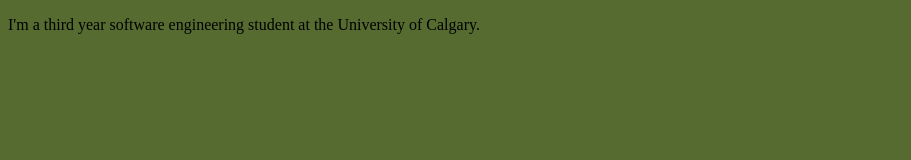
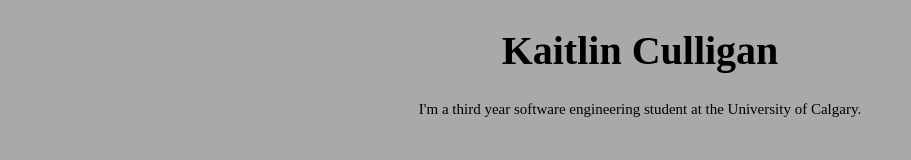
Before and after one commit to kaitlinculligan/kaitlinculligan.github.io, a plain HTML site: page index.html in a window 1280 px wide. Shown: the whole page, without its empty margins (0-911 px from the left). Drawn offline with Linux system fonts and the light colour scheme.

Commit message:
slight update

```diff
--- a/index.html
+++ b/index.html
@@ -6,6 +6,7 @@
     </head>
 
     <body>
+        <h1><b>Kaitlin Culligan</b></h1>
         <p>I'm a third year software engineering student at the University of Calgary.</p>
     </body>
 </html>
--- a/style.css
+++ b/style.css
@@ -1,7 +1,19 @@
 head{
-    background-color: darkolivegreen;
+    background-color: darkgray;
 }
 
 body{
-    background-color: darkolivegreen;
+    background-color: darkgrey;
 }
+
+h1{
+    color: black;
+    text-align: center;
+    font-size: 40px;
+}
+
+p{
+    color: black;
+    text-align: center;
+    font-size: 15px;
+}
```
